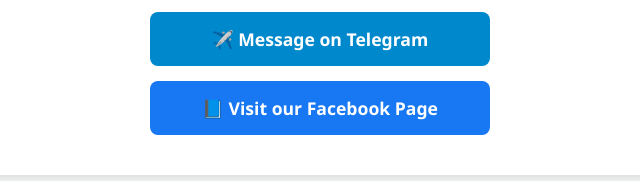
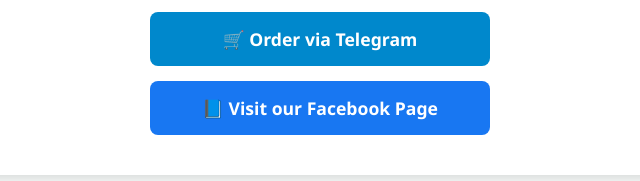
Before and after one commit to explorerfile45-beep/accessio.github.io, a plain HTML site: page index.html in a window 1280 px wide. Shown: the part 1773-1954 px from the top of the page, 320-960 px from the left. Drawn offline with Linux system fonts and the light colour scheme.

Commit message:
Update index.html

```diff
--- a/index.html
+++ b/index.html
@@ -180,7 +180,7 @@
         <h3>Ready to Order? Message us today!</h3>
         <div class="btn-group">
             <a href="https://whatsapp.com/channel/0029VbDhHHS0gcfRUXsGD92X" class="btn btn-wa" target="_blank">🛒 Order via WhatsApp</a>
-            <a href="https://t.me/EDS_DigitalShop" class="btn btn-tg" target="_blank">✈️ Message on Telegram</a>
+            <a href="https://t.me/EDS_DigitalShop" class="btn btn-tg" target="_blank">🛒 Order via Telegram</a>
             <a href="https://web.facebook.com/AccessIOPH/" class="btn btn-fb" target="_blank">📘 Visit our Facebook Page</a>
         </div>
     </div>
```
